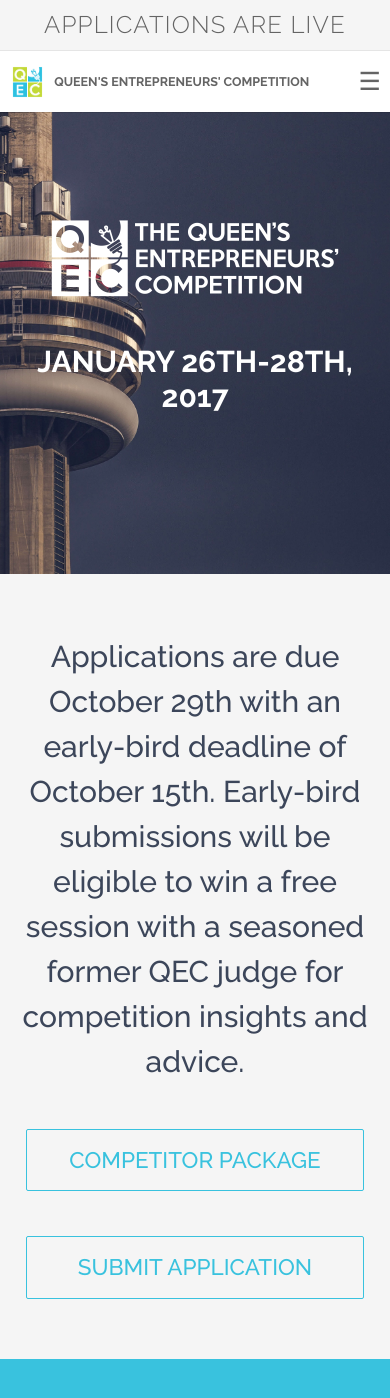
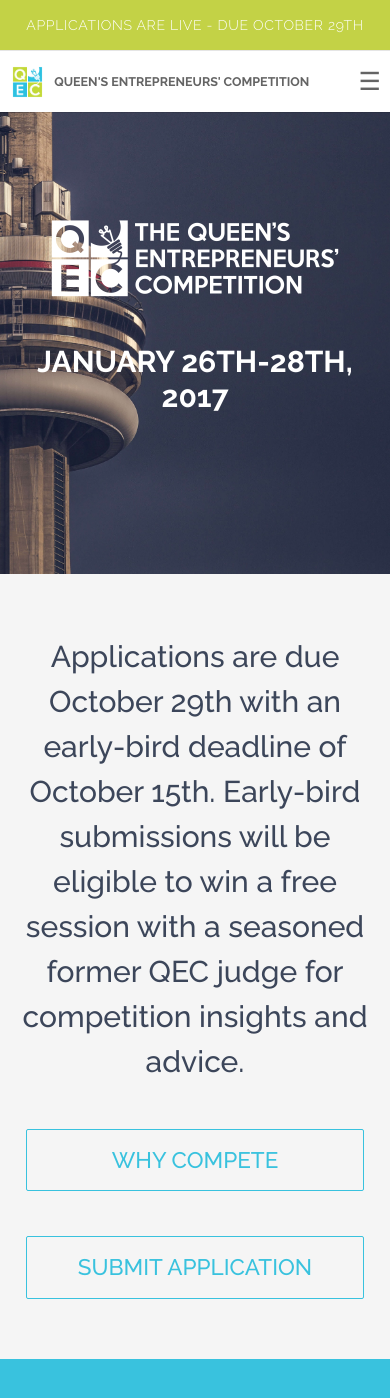
Before and after one commit to qec2016/qec2016.github.io, a Jekyll site: the page built from index.html, in a window 390 px wide and 1400 px high. Built offline with Jekyll 4.4.1, drawn with Linux system fonts in a browser that asks for light colours; nearby versions of some CDN libraries; some web fonts are replaced.

Commit message:
changed banner colour and some copy

```diff
--- a/assets/sass/components/_navigation.scss
+++ b/assets/sass/components/_navigation.scss
@@ -137,7 +137,7 @@
 }
 
 
-@media screen and (max-width: 825px) {
+@media screen and (max-width: 900px) {
 
   .main-nav__link__container.main-nav__link__container--item {
     width: 100%;
--- a/competitors/index.html
+++ b/competitors/index.html
@@ -22,7 +22,7 @@
   <div class="row">
     <div class="text-center">
       <a href="../QEC Competitors Package 2017.pdf" class="button button--blue button--competitor">Competitor Package</a>
-      <a href="../competitor-pitch-guide.pdf" class="button button--blue button--competitor">Competitor Pitch Guide</a>
+      <a href="../Rules & Regs 2017.pdf" class="button button--blue button--competitor">Rules and Regulations</a>
       <a href="../QEC Submission Title Page.docx" class="button button--blue button--competitor">Competitor Title Page</a>
     </div>
   </div>
--- a/index.html
+++ b/index.html
@@ -7,7 +7,7 @@
   <div class="container-fluid banner">
     <div class="row">
       <div class="col-md-12">
-        <h3 class="content__heading content__heading--banner text-center">Applications Are Live</h3>
+        <h3 class="content__heading content__heading--banner text-center">Applications Are Live - Due October 29th</h3>
       </div>
     </div>
   </div>
@@ -30,7 +30,7 @@
     </div>
     <div class="row">
       <div class="text-center">
-        <a href="../QEC Competitors Package 2017.pdf" class="button button--blue button--competitor button--big">Competitor Package</a>
+        <a href="../QEC Competitors Package 2017.pdf" class="button button--blue button--competitor button--big">Why Compete</a>
         <a href="mailto:submissions@theqec.com?subject=THE%20QUEEN’S%20ENTREPRENEURS%20COMPETITION%20PRELIMINARY%20ROUND%20SUBMISSION&amp;body=Venture%20Name:%0D%0ACompetitor%20Names:%0D%0ABusiness%20Plan%20Attached%20(Yes%20/%20No):%0D%0AYouTube%20Link%20To%20Video:%0D%0APresentation%20Used%20in%20Video%20Attached%20(Yes%20/%20No):%0D%0AOther%20Comments:%0D%0A%0D%0AI%20certify%20that%20I%20have%20read%20the%20Queen’s%20Entrepreneurs%20Competition%20rules%20and%20regulations%20and%20all%20aspects%20of%20this%20submission%20are%20compliant%20with%20the%20expressed%20requirements.%0D%0A(Go%20to%20theqec.com/competitors%20for%20rules%20and%20regulations)%0D%0A%0D%0APrint%20names%20to%20confirm%20the%20above%20statement:%0D%0A" class="button button--blue button--competitor button--big">Submit Application</a>
       </div>
     </div>
```
Also changed, not shown: assets/sass/main.scss (+8 -2 lines), assets/sass/main.min.css, 2 other files.
